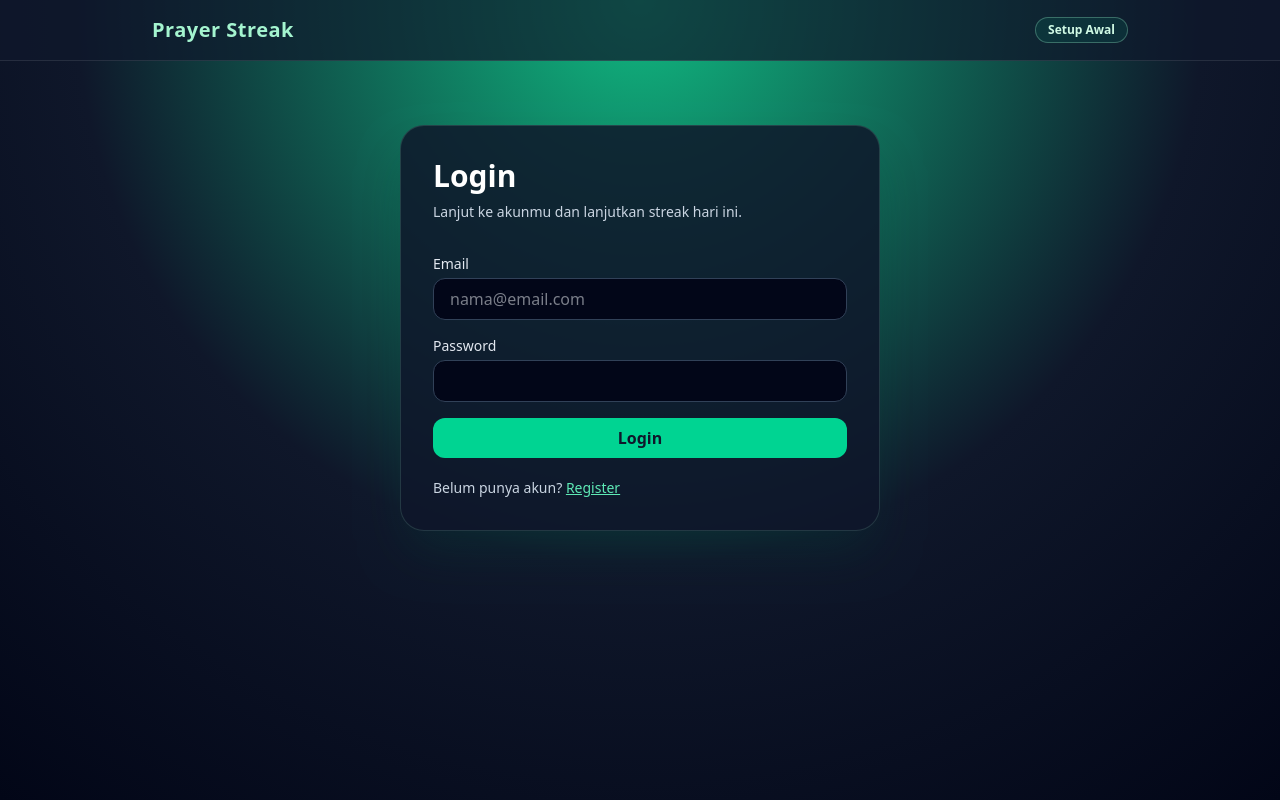
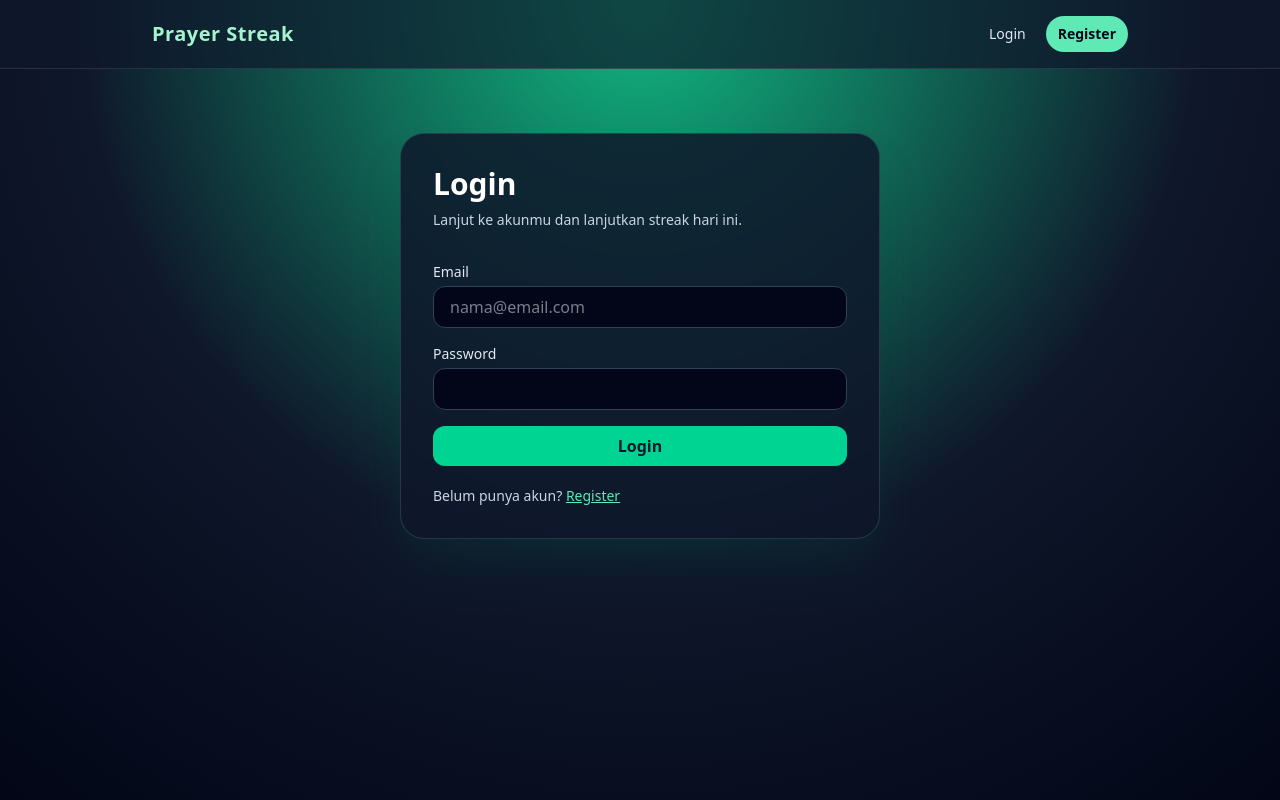
Before and after one commit to ayusafitri721/prayer-streak, a Node server app: page /login in a window 1280 px wide. Run offline with Node 20, Linux system fonts and the light colour scheme; style sheets or scripts are compiled from the project's sources; some libraries are stand-ins or nearby versions.

Commit message:
fix: update dependencies to specific versions and configure database URL
feat: modify registration flow to redirect to login with a success message

style: enhance topbar with user navigation and conditional rendering for auth links

```diff
--- a/package.json
+++ b/package.json
@@ -1,6 +1,6 @@
 {
   "dependencies": {
-    "@prisma/client": "^5.22.0",
+    "@prisma/client": "5.22.0",
     "axios": "^1.16.0",
     "bcrypt": "^6.0.0",
     "connect-flash": "^0.1.1",
@@ -11,7 +11,7 @@
     "express-ejs-layouts": "^2.5.1",
     "express-session": "^1.19.0",
     "mysql2": "^3.22.3",
-    "prisma": "^5.22.0"
+    "prisma": "5.22.0"
   },
   "name": "prayer-streak",
   "version": "1.0.0",
--- a/src/controllers/authController.js
+++ b/src/controllers/authController.js
@@ -31,9 +31,8 @@ async function doRegister(req, res) {
     return res.redirect("/register");
   }
 
-  req.session.user = { id: user.id, name: user.name, email: user.email };
-  req.flash("message", "Registrasi berhasil. Selamat datang di Prayer Streak.");
-  return res.redirect("/dashboard");
+  req.flash("message", "Registrasi berhasil. Silakan login untuk melanjutkan.");
+  return res.redirect("/login");
 }
 
 async function doLogin(req, res) {
--- a/views/partials/topbar.ejs
+++ b/views/partials/topbar.ejs
@@ -1,6 +1,24 @@
 <header class="border-b border-white/10 bg-slate-900/70">
-  <div class="mx-auto flex w-full max-w-5xl items-center justify-between px-4 py-4 sm:px-6">
+  <div class="mx-auto flex w-full max-w-5xl flex-wrap items-center justify-between gap-3 px-4 py-4 sm:px-6">
     <a href="/" class="text-xl font-bold tracking-wide text-emerald-200">Prayer Streak</a>
-    <span class="rounded-full border border-emerald-200/30 bg-emerald-400/10 px-3 py-1 text-xs font-semibold text-emerald-100">Setup Awal</span>
+
+    <% if (user) { %>
+      <nav class="flex flex-wrap items-center gap-2 text-sm text-slate-200">
+        <a href="/dashboard" class="rounded-full px-3 py-2 hover:bg-white/10 hover:text-white">Dashboard</a>
+        <a href="/statistics" class="rounded-full px-3 py-2 hover:bg-white/10 hover:text-white">Statistik</a>
+        <a href="/achievements" class="rounded-full px-3 py-2 hover:bg-white/10 hover:text-white">Achievement</a>
+        <a href="/profile" class="rounded-full px-3 py-2 hover:bg-white/10 hover:text-white">Profile</a>
+        <form action="/logout" method="POST">
+          <button type="submit" class="rounded-full border border-red-300/30 bg-red-400/10 px-3 py-2 text-red-100 hover:bg-red-400/20">
+            Logout
+          </button>
+        </form>
+      </nav>
+    <% } else { %>
+      <div class="flex items-center gap-2 text-sm">
+        <a href="/login" class="rounded-full px-3 py-2 text-slate-200 hover:bg-white/10 hover:text-white">Login</a>
+        <a href="/register" class="rounded-full bg-emerald-300 px-3 py-2 font-semibold text-slate-950 hover:bg-amber-300">Register</a>
+      </div>
+    <% } %>
   </div>
 </header>
```
Also changed, not shown: 2 other files.
